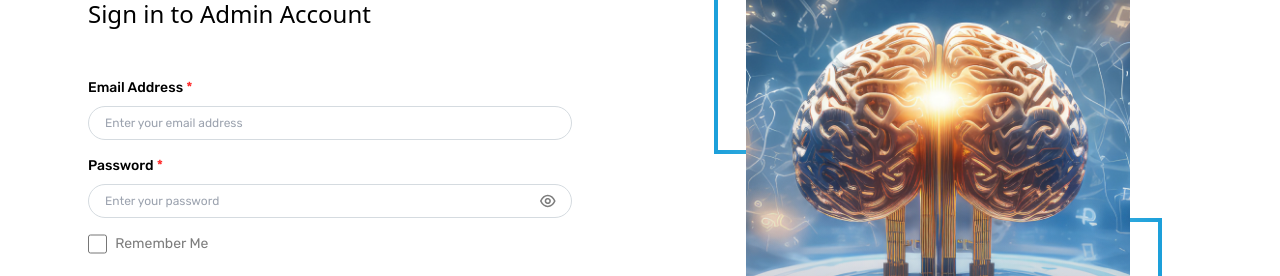
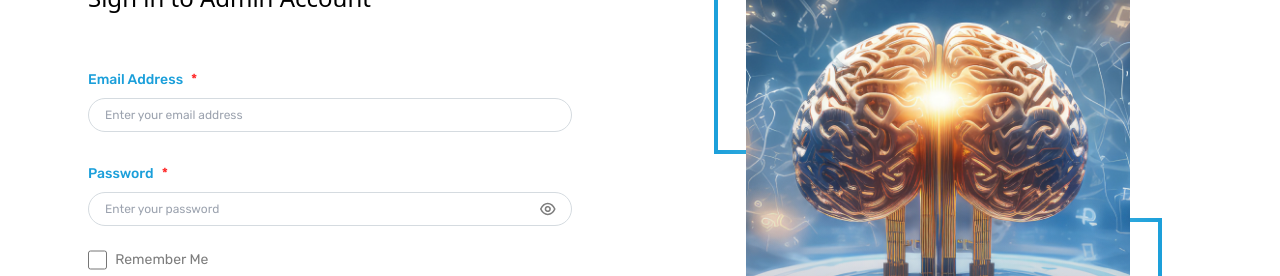
Before and after one commit to alisarwarr/admin.homnifi.com, a React (Vite) app: page /auth/signin in a window 1280 px wide. Shown: the part 249-525 px from the top of the page. Built offline with nearby package versions, Linux system fonts and the light colour scheme; no server answers; a web font is replaced by a local one; what export-to-csv would draw is missing.

Commit message:
fixed all testing issues

```diff
--- a/src/components/Global/GlobalInput.tsx
+++ b/src/components/Global/GlobalInput.tsx
@@ -2,6 +2,8 @@ import React from 'react';
 import { ReactComponent as EyeOpenIcon } from '../../SVGIcons/eyeIcon.svg';
 import { ReactComponent as EyeCloseIcon } from '../../SVGIcons/eyeCloseIcon.svg';
 import { ReactComponent as WarningIcon } from '../../SVGIcons/warning.svg';
+import { Tooltip } from '@mui/material';
+import { ToolTipSvg } from '../../images/svg';
 
 type TGlobalInput = {
   name: string;
@@ -24,6 +26,7 @@ type TGlobalInput = {
   containerStyles?: string;
   isApiError?: boolean;
   phoneInput?: boolean;
+  toolTip?: string;
 };
 
 const GlobalInput = ({
@@ -43,13 +46,27 @@ const GlobalInput = ({
   containerStyles,
   isApiError = false,
   phoneInput = false,
+  toolTip,
 }: TGlobalInput) => {
   const [showPassword, setShowPassword] = React.useState(false);
 
   return (
-    <div className={`flex flex-col gap-2 ${containerStyles}`}>
+    <div className={`flex flex-col my-2 gap-2 ${containerStyles}`}>
       <div className={`text-sm font-medium ${labelStyle}`}>
-        {label} {required && <span className="text-redDanger">*</span>}
+        {label && (
+          <div
+            className={`text-sm flex font-medium text-primary ${labelStyle}`}
+          >
+            {label} {required && <span className="text-redDanger px-2">*</span>}{' '}
+            {toolTip && (
+              <Tooltip title={toolTip}>
+                <div className="cursor-pointer">
+                  <ToolTipSvg />
+                </div>
+              </Tooltip>
+            )}
+          </div>
+        )}
       </div>
       <div className="relative flex items-center justify-center">
         <input
--- a/src/pages/Tokens/AddToken/index.tsx
+++ b/src/pages/Tokens/AddToken/index.tsx
@@ -37,7 +37,7 @@ function AddToken({ open, onClose, editToken }: Props) {
     type: '',
     withdrawType: '',
     color: '',
-    networks: [''],
+    networks: [],
     iconUrl: '',
   };
 
@@ -104,11 +104,14 @@ function AddToken({ open, onClose, editToken }: Props) {
 
   //remove item item from dropdown
   const removeItemHanlder = (id: any) => {
-    if (values?.networks?.includes(id)) {
-      return setFieldValue(
-        'networks',
-        values.networks.filter((dt: string) => dt !== id)
-      );
+    if (values?.networks.length > 0) {
+      const networkList: any = [...values?.networks];
+      if (networkList?.includes(id)) {
+        return setFieldValue(
+          'networks',
+          values.networks.filter((dt: string) => dt !== id)
+        );
+      }
     }
   };
 
@@ -182,7 +185,7 @@ function AddToken({ open, onClose, editToken }: Props) {
                 </div>
               </div>
 
-              <div className="flex flex-col md:items-baseline  md:flex-row w-full">
+              <div className="flex flex-col md:items-baseline mt-1 md:flex-row w-full">
                 <div className="w-full md:w-1/2 mx-2">
                   <GlobalSelect
                     required
@@ -237,8 +240,8 @@ function AddToken({ open, onClose, editToken }: Props) {
                 </div>
               </div>
 
-              <div className="flex flex-col md:items-baseline  md:flex-row w-full">
-                <div className="w-full mx-2 pt-2">
+              <div className="flex flex-col md:items-baseline md:flex-row w-full">
+                <div className="w-full mx-2">
                   <GlobalSelect
                     label="Networks"
                     labelOptionClass={'text-left'}
--- a/src/pages/Wallet/WithdrawSetting/AddWithdrawSetting/index.tsx
+++ b/src/pages/Wallet/WithdrawSetting/AddWithdrawSetting/index.tsx
@@ -312,6 +312,7 @@ function AddWithdrawSettings({ open, onClose, selectedSetting }: Props) {
               <div className="flex flex-col md:items-baseline  md:flex-row w-full">
                 <div className="w-full mx-2">
                   <GlobalInput
+                    toolTip="Amount exceeding this value will request for admin approval"
                     required
                     name="minWithdrawableAmount"
                     label="Max Amount For Automatic Withdraw "
--- a/src/pages/Wallet/WithdrawSetting/index.tsx
+++ b/src/pages/Wallet/WithdrawSetting/index.tsx
@@ -28,7 +28,7 @@ function WithdrawSetting() {
     { id: 'type', label: 'type' },
     { id: 'withdrawFrom', label: 'Withdraw From' },
     { id: 'withdrawTo', label: 'Withdraw To' },
-    { id: 'minAmount', label: 'Min Amount' },
+    { id: 'minDisplayAmount', label: 'Min Display Amount' },
     { id: 'fees', label: 'Fees' },
     { id: 'commission', label: 'commission' },
     { id: 'actions', label: 'Actions', headCellClass: 'text-center' },
@@ -41,7 +41,7 @@ function WithdrawSetting() {
           type: _data.type,
           withdrawFrom: _data.fromToken.name,
           withdrawTo: _data.toToken.name,
-          minAmount: _data.minAmount ?? 0,
+          minDisplayAmount: _data.minDisplayAmount ?? 0,
           fees: _data.fee ?? 0,
           commission: _data.commission ?? 0,
           actions: (
```
